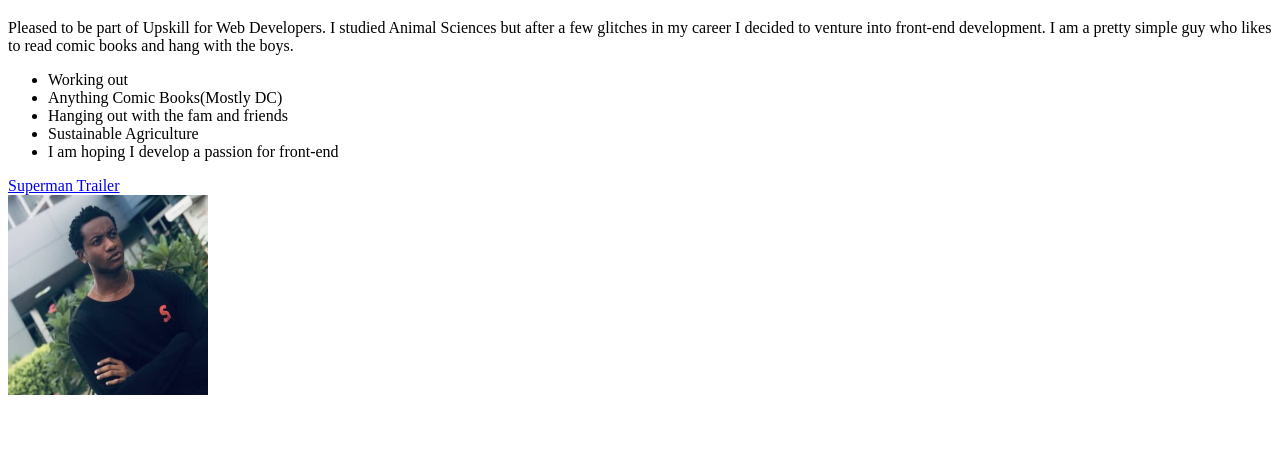
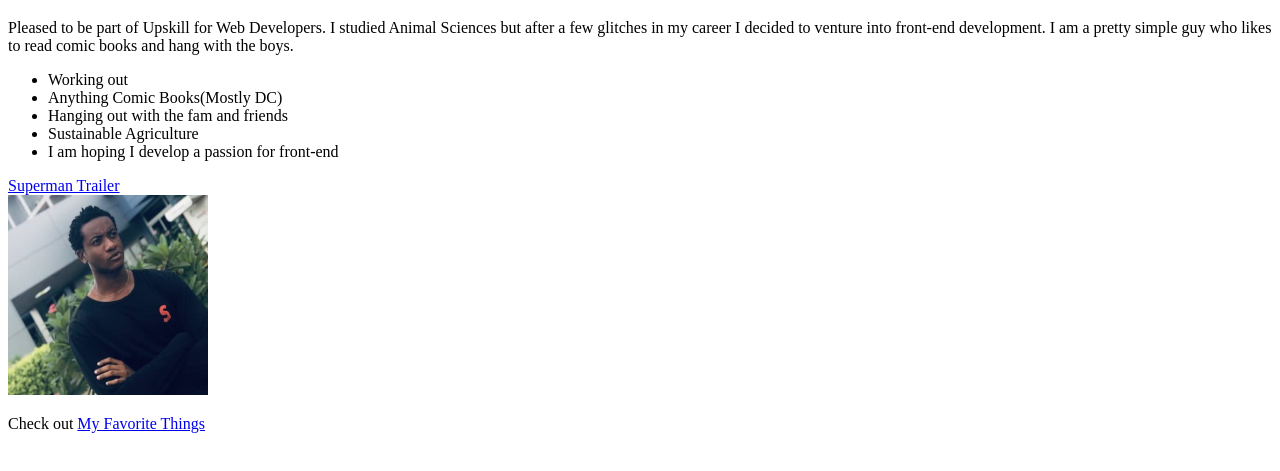
Before and after one commit to Emelzz/html-intro, a plain HTML site: page index.html in a window 1280 px wide. Shown: the part 61-532 px from the top of the page. Drawn offline with Linux system fonts and the light colour scheme.

Commit message:
I linked both HTML documents

```diff
--- a/index.html
+++ b/index.html
@@ -29,5 +29,6 @@
       width="200"
       height="200"
     />
+    <p>Check out <a href="FavouriteThings.html">My Favorite Things</a></p>
   </body>
 </html>
```
